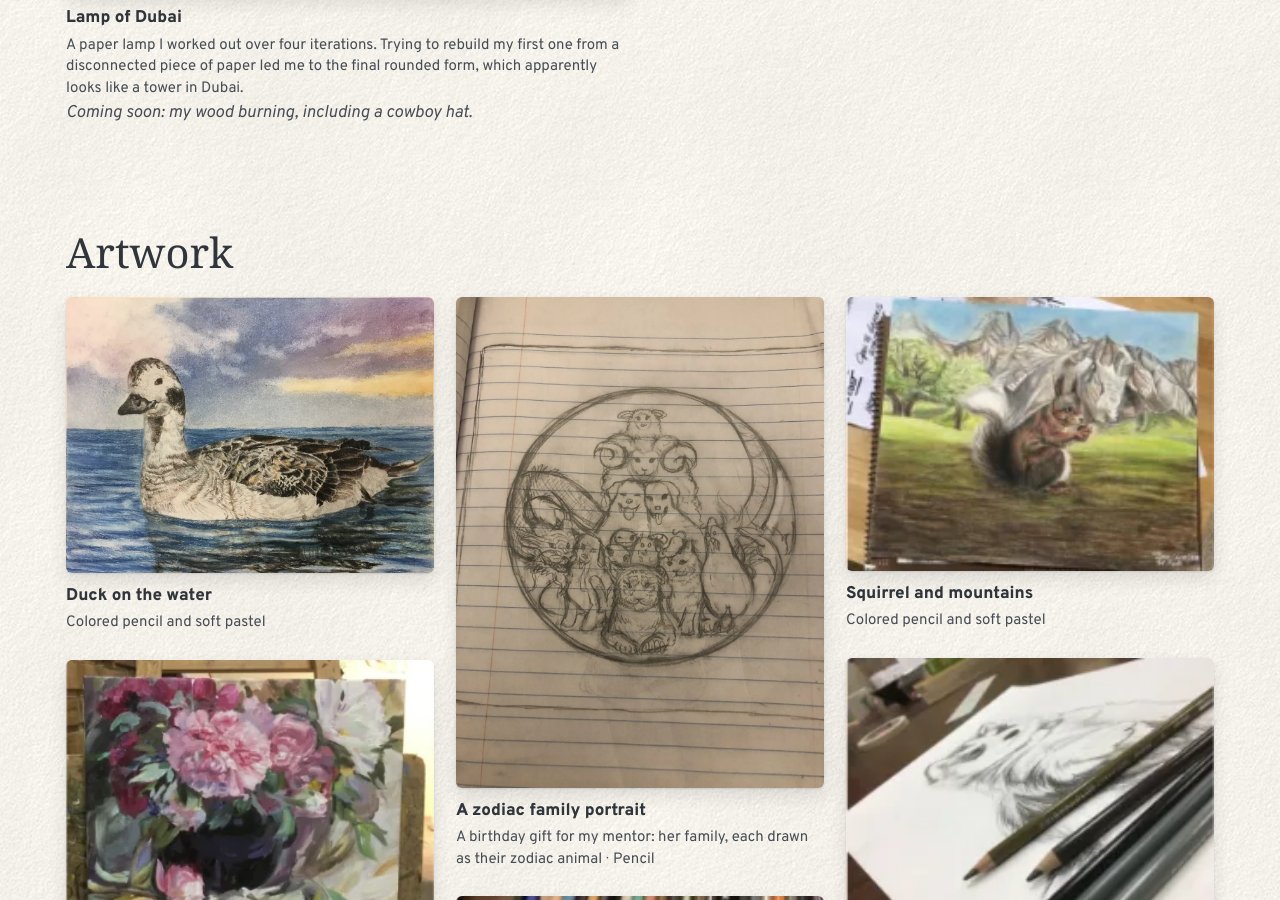
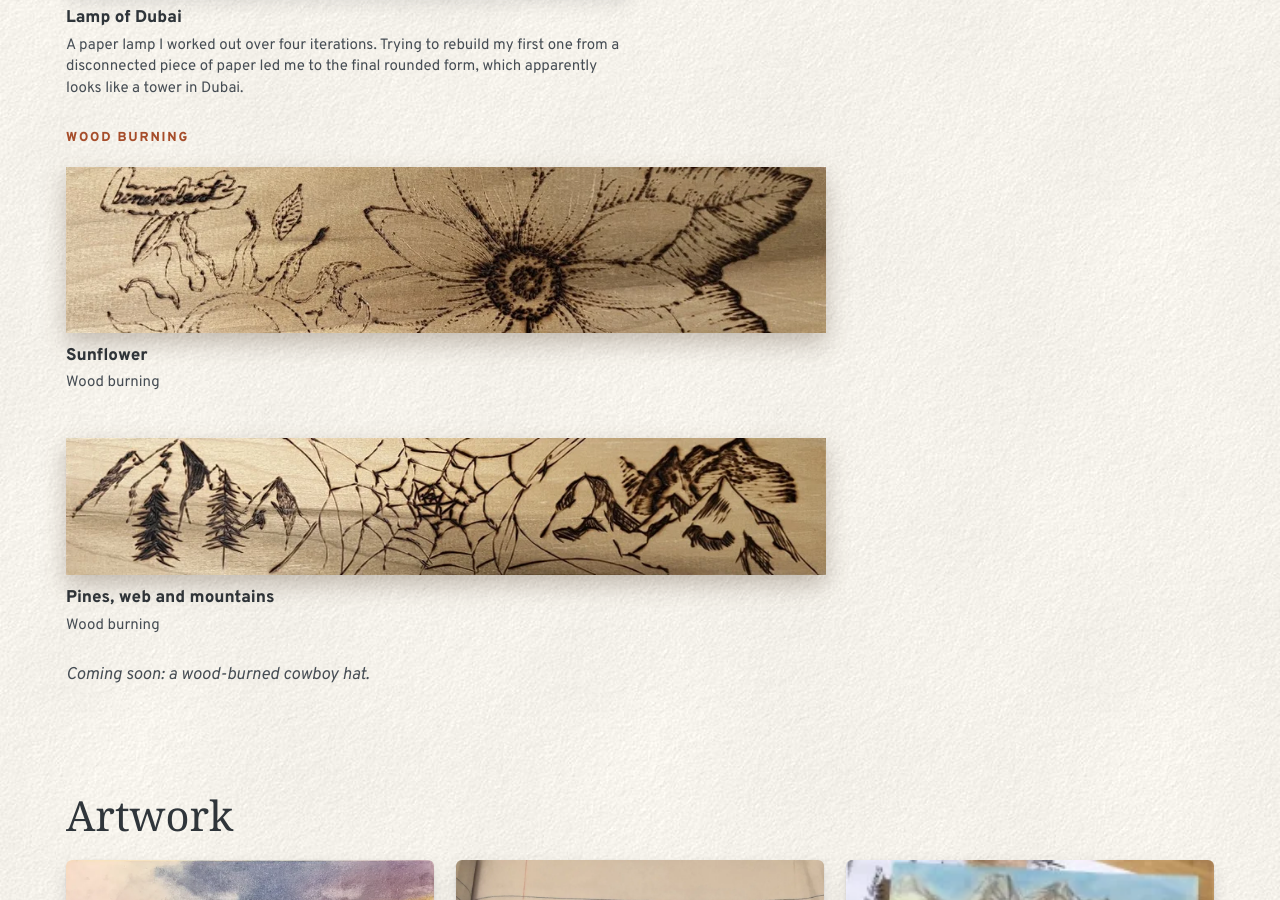
Before and after one commit to tiwuchao/Tina_Chao_Portfolio, a plain HTML site: page gallery.html in a window 1280 px wide. Shown: the part 3635-4535 px from the top of the page. Drawn offline with Linux system fonts and the light colour scheme; a web font is replaced by a local one.

Commit message:
Gallery: add wood burning to the Making section
Two wood-burned boards (Sunflower; Pines, web and mountains), cut out of
their photos and shown frameless, stacked horizontally, replacing the
"coming soon" line.

Co-Authored-By: Claude Opus 5.5 <noreply@anthropic.com>
Claude-Session: https://claude.ai/code/session_01BJMedQq6mMKFRmmGDTHRQt

```diff
--- a/css/site.css
+++ b/css/site.css
@@ -1351,3 +1351,10 @@ img.seal { display: block; object-fit: contain; }
   60%  { transform: translate(calc(101 * var(--u)), calc(80 * var(--u))) scale(1.3) rotate(-3deg); filter: drop-shadow(14px 20px 14px rgba(30, 36, 42, .2)); }
   100% { transform: translate(0, 0) scale(1) rotate(-8deg); filter: drop-shadow(3px 6px 5px rgba(30, 36, 42, .3)); } }
 @keyframes ink-show { 0% { opacity: .15; transform: rotate(-3deg) scale(1.06); } 100% { opacity: 1; transform: rotate(-3deg) scale(1); } }
+/* wood burning: the boards sit right on the page, no card frame, stacked */
+.gal-sub { font-weight: 800; font-size: var(--t-xs); letter-spacing: .14em; text-transform: uppercase; color: var(--rust); margin: 28px 0 18px; }
+.gal-wood { display: grid; gap: clamp(28px, 4vw, 44px); max-width: 760px; margin-bottom: 8px; }
+.gal-wood .gal-item { margin: 0; }
+.gal-wood .gal-open { border-radius: 0; }
+.gal-wood .gal-open img { border-radius: 0; box-shadow: none; filter: drop-shadow(0 10px 12px rgba(60, 40, 20, .28)); }
+.gal-wood + .gal-soon { margin-top: 26px; }
--- a/gallery.html
+++ b/gallery.html
@@ -22,7 +22,7 @@
 <link rel="preconnect" href="https://fonts.googleapis.com">
 <link rel="preconnect" href="https://fonts.gstatic.com" crossorigin>
 <link rel="stylesheet" href="https://fonts.googleapis.com/css2?family=Caprasimo&family=Nanum+Pen+Script&family=Overpass:ital,wght@0,400;0,600;0,800;1,400&display=swap">
-<link rel="stylesheet" href="css/site.css?v=20261111d">
+<link rel="stylesheet" href="css/site.css?v=20261124b">
 </head>
 <body>
 <nav class="nav" id="nav" aria-label="Main">
@@ -181,7 +181,22 @@
         <figcaption><strong>Dinohold</strong><span class="gal-meta">Carved wood · final documentation</span></figcaption>
       </figure>
     </div>
-    <p class="gal-soon">Coming soon: my wood burning, including a cowboy hat.</p>
+    <h3 class="gal-sub">Wood burning</h3>
+    <div class="gal-wood">
+      <figure class="gal-item wood-wide">
+        <button class="gal-open" type="button" data-full="images/gallery/woodburn-sunflower.webp" aria-label="View larger: Sunflower">
+          <img src="images/gallery/woodburn-sunflower.webp" alt="A long wooden board wood-burned with a large sunflower, its center thickly stippled and its petals drawn in fine lines, a shaded leaf to the right and smaller swirling blooms and a hand-lettered word to the left." width="1024" height="224" loading="lazy" decoding="async">
+        </button>
+        <figcaption><strong>Sunflower</strong><span class="gal-meta">Wood burning</span></figcaption>
+      </figure>
+      <figure class="gal-item wood-wide">
+        <button class="gal-open" type="button" data-full="images/gallery/woodburn-pines-web.webp" aria-label="View larger: Pines, web and mountains">
+          <img src="images/gallery/woodburn-pines-web.webp" alt="A long wooden board wood-burned with pine trees in front of jagged mountains on the left, a large spiderweb in the middle and more heavily shaded mountain peaks on the right." width="922" height="167" loading="lazy" decoding="async">
+        </button>
+        <figcaption><strong>Pines, web and mountains</strong><span class="gal-meta">Wood burning</span></figcaption>
+      </figure>
+    </div>
+    <p class="gal-soon">Coming soon: a wood-burned cowboy hat.</p>
   </section>
 
   <section class="wrap gal-section" id="gal-art" data-toc="Artwork" aria-labelledby="galArt">
```
Also changed, not shown: images/gallery/woodburn-pines-web.webp (added), images/gallery/woodburn-sunflower.webp (added).
